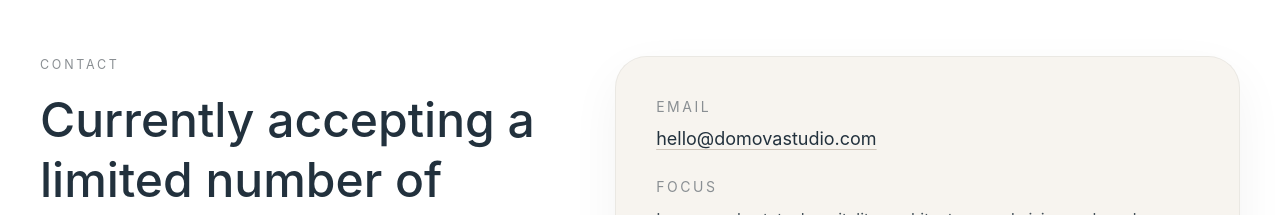
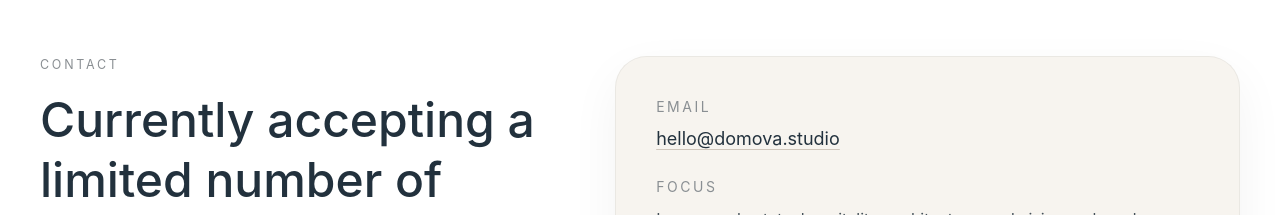
Before and after one commit to PetaTP/domova-studio, a React (Vite) app: page / in a window 1280 px wide. Shown: the part 2280-2495 px from the top of the page. Built offline with nearby package versions, Linux system fonts and the light colour scheme.

Commit message:
Further email update

```diff
--- a/src/components/ContactSection.jsx
+++ b/src/components/ContactSection.jsx
@@ -29,7 +29,7 @@ export default function ContactSection({ t }) {
                 href="mailto:hello@domova.studio"
                 className="mt-2 inline-block text-lg text-[#22313d] underline decoration-[#cfc6bb] underline-offset-4"
               >
-                hello@domovastudio.com
+                hello@domova.studio
               </a>
             </div>
 
```
